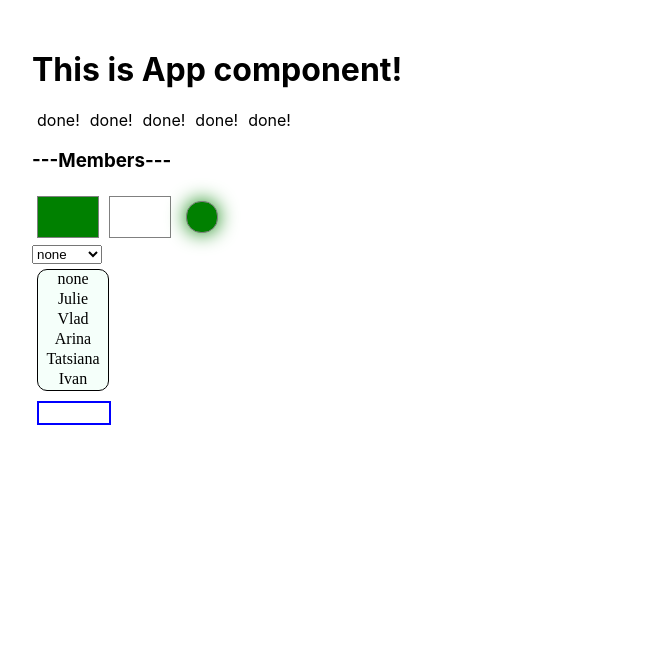
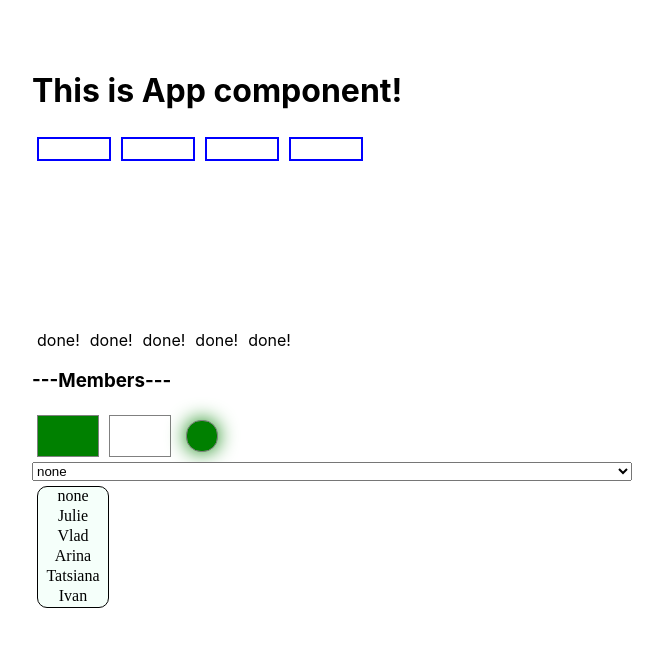
Before and after one commit to JulieBenchuk/react-kabzda-TS, a React (Create React App) app: page / in a window 1280 px wide. Shown: the top 646 px of the page, without its empty margins (308-971 px from the left). Built offline with nearby package versions, Linux system fonts and the light colour scheme.

Commit message:
added select for cities data (+some css)

```diff
--- a/src/App.css
+++ b/src/App.css
@@ -1,4 +1,11 @@
 .App {
+    display: flex;
+    flex-direction: column;
     width: 600px;
     margin: 50px auto;
 }
+.busySelect {
+    display: flex;
+    padding-bottom: 160px;
+
+}
--- a/src/App.tsx
+++ b/src/App.tsx
@@ -7,11 +7,11 @@ import {Select} from "./components/Select/Select";
 import {UniqueSelect} from "./components/UniqueSelect/UniqueSelect";
 import {BusySelect} from "./components/BusySelect/BusySelect";
 import {
-    SET_ACTIVE_FALSE, SET_ACTIVE_OPPOSITE, SET_HOVERED_USER_CURRENT,
-    SET_HOVERED_USER_NEXT,
-    SET_HOVERED_USER_PREVIOUS,
+    SET_ACTIVE_FALSE, SET_ACTIVE_OPPOSITE, SET_HOVERED_ITEM_CURRENT,
+    SET_HOVERED_ITEM_NEXT,
+    SET_HOVERED_ITEM_PREVIOUS,
     setActiveReducer,
-    setHoveredUserReducer
+    setHoveredItemReducer
 } from "./reducer";
 
 export type usersType = {
@@ -19,6 +19,14 @@ export type usersType = {
     title: string
 }
 export type usersPropsType = usersType[]
+export type citiesType = {
+    id: number
+    title: string
+    country: string
+    population: number
+    goodForEmigration: boolean
+}
+export type citiesPropsType = citiesType []
 
 export const users1 = [
     {id: 0, title: "none"},
@@ -35,6 +43,17 @@ export const users2 = [
     {id: 3, title: "Tatsiana"},
     {id: 4, title: "Ivan"}
 ]
+export const cities = [
+    {id: 0, title: "Grodno", country: "Belarus", population: 500000, goodForEmigration: true},
+    {id: 1, title: "Kiev", country: "Ukraine", population: 3000000, goodForEmigration: false},
+    {id: 2, title: "Brest", country: "Belarus", population: 400000, goodForEmigration: true},
+    {id: 3, title: "Retchica", country: "Belarus", population: 60000, goodForEmigration: false},
+    {id: 4, title: "Gdansk", country: "Poland", population: 300000, goodForEmigration: true},
+    {id: 5, title: "Krakow", country: "Poland", population: 800000, goodForEmigration: true},
+    {id: 6, title: "Chernigiv", country: "Ukraine", population: 600000, goodForEmigration: false},
+    {id: 7, title: "Belgorod", country: "Russia", population: 400000, goodForEmigration: false}
+
+]
 
 const App = () => {
     const [collapsed, setCollapsed] = useState(true);
@@ -44,7 +63,7 @@ const App = () => {
     ///
     const [active, dispatchActive] = useReducer(setActiveReducer, false) //start status for busy select && REDUCER
     const [ID, setID] = useState<undefined | number>(undefined)
-    const [hoveredUser, dispatchHovered] = useReducer(setHoveredUserReducer, undefined)
+    const [hoveredItem, dispatchHovered] = useReducer(setHoveredItemReducer, undefined)
     const onChangeSelect = (e: ChangeEvent<HTMLSelectElement>) => {
         setSelectValue(e.currentTarget.value)
     }
@@ -59,35 +78,35 @@ const App = () => {
     const onChangeBusySelect = (e: MouseEvent<HTMLDivElement>) => {
         console.log(`${e.currentTarget.innerHTML} was clicked`)
         dispatchActive({type: SET_ACTIVE_OPPOSITE})
-        dispatchHovered({type: SET_HOVERED_USER_CURRENT, ID: ID})
+        dispatchHovered({type: SET_HOVERED_ITEM_CURRENT, ID: ID})
     }
     const onUserClick = (ID: number) => {
-        dispatchHovered({type: SET_HOVERED_USER_CURRENT, ID: ID})
+        dispatchHovered({type: SET_HOVERED_ITEM_CURRENT, ID: ID})
         setID(ID)
         dispatchActive({type: SET_ACTIVE_FALSE})
     }
     const onMouseEnter = (ID: number) => {
-        dispatchHovered({type: SET_HOVERED_USER_CURRENT, ID: ID})
+        dispatchHovered({type: SET_HOVERED_ITEM_CURRENT, ID: ID})
     }
 
     //if we click up/down in expanded select with hovered element
-    const onKeyUp = (e: KeyboardEvent<HTMLDivElement>) => {
-        for (let i = 0; i < users2.length; i++) {
-            if (users2[i].id === hoveredUser) {
+    const onKeyUp = (e: KeyboardEvent<HTMLDivElement>, data: usersPropsType | citiesPropsType) => {
+        for (let i = 0; i < data.length; i++) {
+            if (data[i].id === hoveredItem) {
                 if (e.key === "ArrowDown") {
-                    if (users2[i + 1]) {
-                        dispatchHovered({type: SET_HOVERED_USER_NEXT, ID: users2[i].id})
+                    if (data[i + 1]) {
+                        dispatchHovered({type: SET_HOVERED_ITEM_NEXT, ID: data[i].id})
                         break
                     }
                 } else if (e.key === "ArrowUp") {
-                    if (users2[i - 1]) {
-                        dispatchHovered({type: SET_HOVERED_USER_PREVIOUS, ID: users2[i].id})
+                    if (data[i - 1]) {
+                        dispatchHovered({type: SET_HOVERED_ITEM_PREVIOUS, ID: data[i].id})
                         break
                     }
 
                 } else if (e.key === "Enter") {
-                    dispatchHovered({type: SET_HOVERED_USER_CURRENT, ID: users2[i].id})
-                    setID(users2[i].id)
+                    dispatchHovered({type: SET_HOVERED_ITEM_CURRENT, ID: data[i].id})
+                    setID(data[i].id)
                     dispatchActive({type: SET_ACTIVE_FALSE})
                     break;
                 }
@@ -99,6 +118,20 @@ const App = () => {
     return (
         <div className={"App"}>
             <PageTitle title={"This is App component!"}/>
+            <div className={"busySelect"}>
+                <BusySelect data={cities} onChange={onChangeBusySelect} ID={ID} hoveredItem={hoveredItem}
+                            active={active}
+                            onMouseEnter={onMouseEnter} onUserClick={onUserClick} onKeyUp={(e) => onKeyUp(e, cities)}/>
+                <BusySelect data={cities.filter(c => c.country === "Belarus")} onChange={onChangeBusySelect} ID={ID}
+                            hoveredItem={hoveredItem} active={active}
+                            onMouseEnter={onMouseEnter} onUserClick={onUserClick} onKeyUp={(e) => onKeyUp(e, cities)}/>
+                <BusySelect data={cities.filter(c => c.population >= 500000)} onChange={onChangeBusySelect} ID={ID}
+                            hoveredItem={hoveredItem} active={active}
+                            onMouseEnter={onMouseEnter} onUserClick={onUserClick} onKeyUp={(e) => onKeyUp(e, cities)}/>
+                <BusySelect data={cities.filter(c => c.goodForEmigration === true)} onChange={onChangeBusySelect}
+                            ID={ID} hoveredItem={hoveredItem} active={active}
+                            onMouseEnter={onMouseEnter} onUserClick={onUserClick} onKeyUp={(e) => onKeyUp(e, cities)}/>
+            </div>
             <Progress/>
             {/*    <Accordion titleValue={"Menu"} onChange={() => {setCollapsed(!collapsed)}} collapsed={collapsed} users={users}/>*/}
             <Accordion titleValue={"Members"} onChange={() => {
@@ -109,8 +142,6 @@ const App = () => {
             }} switchedOn={switchedOn}/>
             <Select onChange={onChangeSelect} value={selectValue}/>
             <UniqueSelect users={list} onChange={onChangeUniqueSelect}/>
-            <BusySelect users={users2} onChange={onChangeBusySelect} ID={ID} hoveredUser={hoveredUser} active={active}
-                        onMouseEnter={onMouseEnter} onUserClick={onUserClick} onKeyUp={onKeyUp}/>
         </div>
     );
 }
--- a/src/components/BusySelect/BusySelect.tsx
+++ b/src/components/BusySelect/BusySelect.tsx
@@ -1,27 +1,27 @@
 import React, {KeyboardEvent, MouseEvent} from "react";
-import {usersPropsType} from "../../App";
+import {citiesPropsType, usersPropsType} from "../../App";
 import s from "./BusySelect.module.css"
 
 
 export type BusySelectPropsType = {
-    users: usersPropsType
+    data: usersPropsType | citiesPropsType
     onChange: (e: MouseEvent<HTMLDivElement>) => void
     onKeyUp: (e: KeyboardEvent<HTMLDivElement>)=> void
     ID: number | undefined
-    hoveredUser: number | undefined
+    hoveredItem: number | undefined
     active: boolean
     onUserClick: (ID: number) => void
     onMouseEnter: (ID: number) => void
 }
 export const BusySelect_ = (props: BusySelectPropsType) => {
-    const selectedUser = props.users.find(u => u.id === props.ID)
-    const hoveredUser = props.users.find(u=>u.id===props.hoveredUser)
+    const selectedUser = props.data.find(u => u.id === props.ID)
+    const hoveredUser = props.data.find(u=>u.id===props.hoveredItem)
 
     return <div className={s.select} onKeyUp={props.onKeyUp} tabIndex={0}>
         <span onClick={props.onChange} className={s.main}>{selectedUser && selectedUser.title}</span>
         {props.active &&      // if select expanded
             <div className={s.items}>
-                {props.users.map(u =>
+                {props.data.map(u =>
                     <div key={u.id} className={s.item + " " +(hoveredUser && hoveredUser.id===u.id ? s.itemSelected : "")} onMouseEnter={()=>props.onMouseEnter(u.id)} onClick={()=>{props.onUserClick(u.id)}}> {u.title} </div>)}
             </div>}
     </div>
--- a/src/reducer.tsx
+++ b/src/reducer.tsx
@@ -1,18 +1,19 @@
-import {users2} from "./App";
+import {cities} from "./App";
+
 
 export type SetActiveActionType = {
     type: string
 }
-export type setHoveredUserActionType = {
+export type setHoveredItemActionType = {
     type: string
     ID: any
 }
 
 export const SET_ACTIVE_OPPOSITE = "SET_ACTIVE_OPPOSITE"
 export const SET_ACTIVE_FALSE = "SET_ACTIVE_FALSE"
-export const SET_HOVERED_USER_CURRENT = "SET_HOVERED_USER_CURRENT"
-export const SET_HOVERED_USER_NEXT = "SET_HOVERED_USER_NEXT"
-export const SET_HOVERED_USER_PREVIOUS = "SET_HOVERED_USER_PREVIOUS"
+export const SET_HOVERED_ITEM_CURRENT = "SET_HOVERED_ITEM_CURRENT"
+export const SET_HOVERED_ITEM_NEXT = "SET_HOVERED_ITEM_NEXT"
+export const SET_HOVERED_ITEM_PREVIOUS = "SET_HOVERED_ITEM_PREVIOUS"
 
 export const setActiveReducer = (state: boolean, action: SetActiveActionType) => {
     switch (action.type) {
@@ -25,14 +26,14 @@ export const setActiveReducer = (state: boolean, action: SetActiveActionType) =>
     }
     return state;
 }
-export const setHoveredUserReducer = (state: undefined | number, action: setHoveredUserActionType) => {
+export const setHoveredItemReducer = (state: undefined | number, action: setHoveredItemActionType) => {
     switch (action.type) {
-        case SET_HOVERED_USER_CURRENT:
+        case SET_HOVERED_ITEM_CURRENT:
             return action.ID;
-        case SET_HOVERED_USER_NEXT:
-            return users2[action.ID + 1].id;
-        case SET_HOVERED_USER_PREVIOUS:
-            return users2[action.ID - 1].id;
+        case SET_HOVERED_ITEM_NEXT:
+            return cities[action.ID + 1].id;
+        case SET_HOVERED_ITEM_PREVIOUS:
+            return cities[action.ID - 1].id;
         default:
             throw new Error("Invalid hovered action type :(")
     }
```
Also changed, not shown: 1 other file (tests, documents, lock files or other folders).
